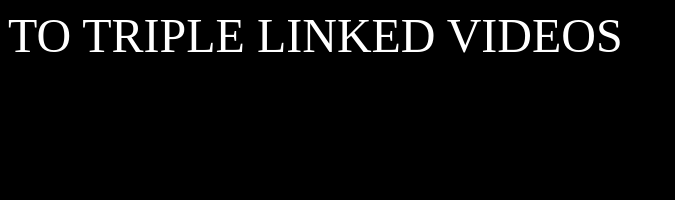
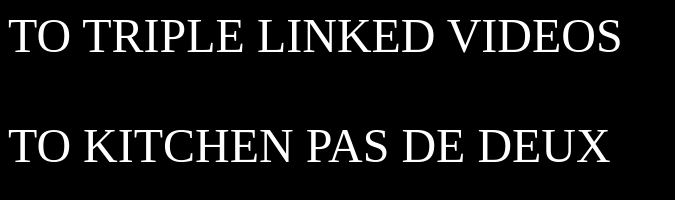
Before and after one commit to trwalt/codingfall22, a plain HTML site: page index.html in a window 1280 px wide. Shown: the whole page, without its empty margins (0-675 px from the left). Drawn offline with Linux system fonts and the light colour scheme.

Commit message:
Update index.html

```diff
--- a/index.html
+++ b/index.html
@@ -49,7 +49,7 @@ font-family: Arial, Helvetica, sans-serif;
 <a href=firstpage>TO TRIPLE LINKED VIDEOS</a>
 <br>
 <br>
-
+<a href=kitchen>TO KITCHEN PAS DE DEUX</a>
 
 
 </body>
```
